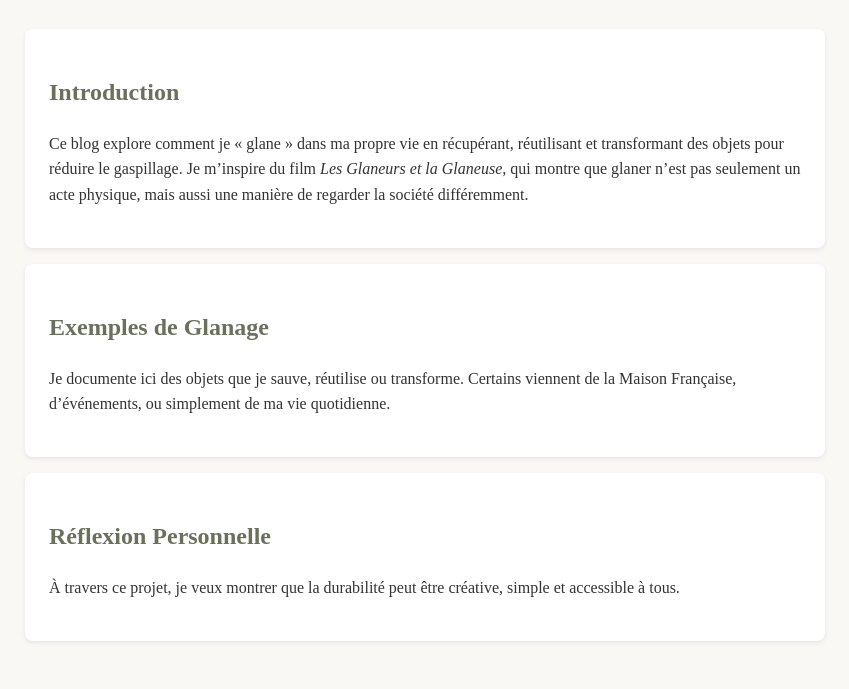
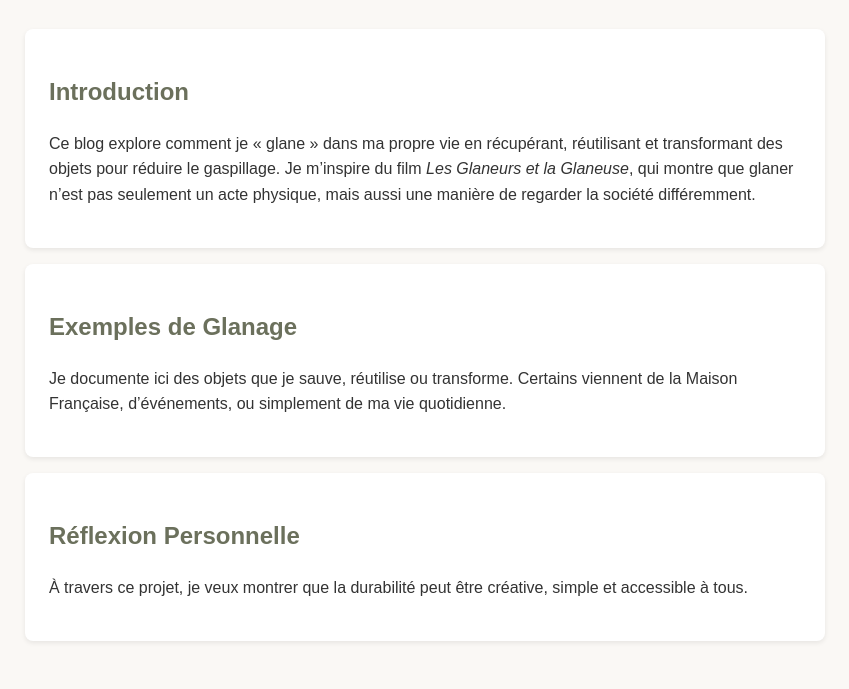
Before and after one commit to ava33333/petit_glanages, a plain HTML site: page index.html in a window 1280 px wide. Shown: the part 155-844 px from the top of the page, without its empty margins (215-1064 px from the left). Drawn offline with Linux system fonts and the light colour scheme.

Commit message:
Update index.html

```diff
--- a/index.html
+++ b/index.html
@@ -6,7 +6,7 @@
     <title>La Durabilité & Le Glanage</title>
     <style>
         body {
-            font-family: Neo-grotesque sans-serif, oswald;
+            font-family: 'Oswald', sans-serif;
             background: #faf8f5;
             color: #333;
             max-width: 800px;
```
